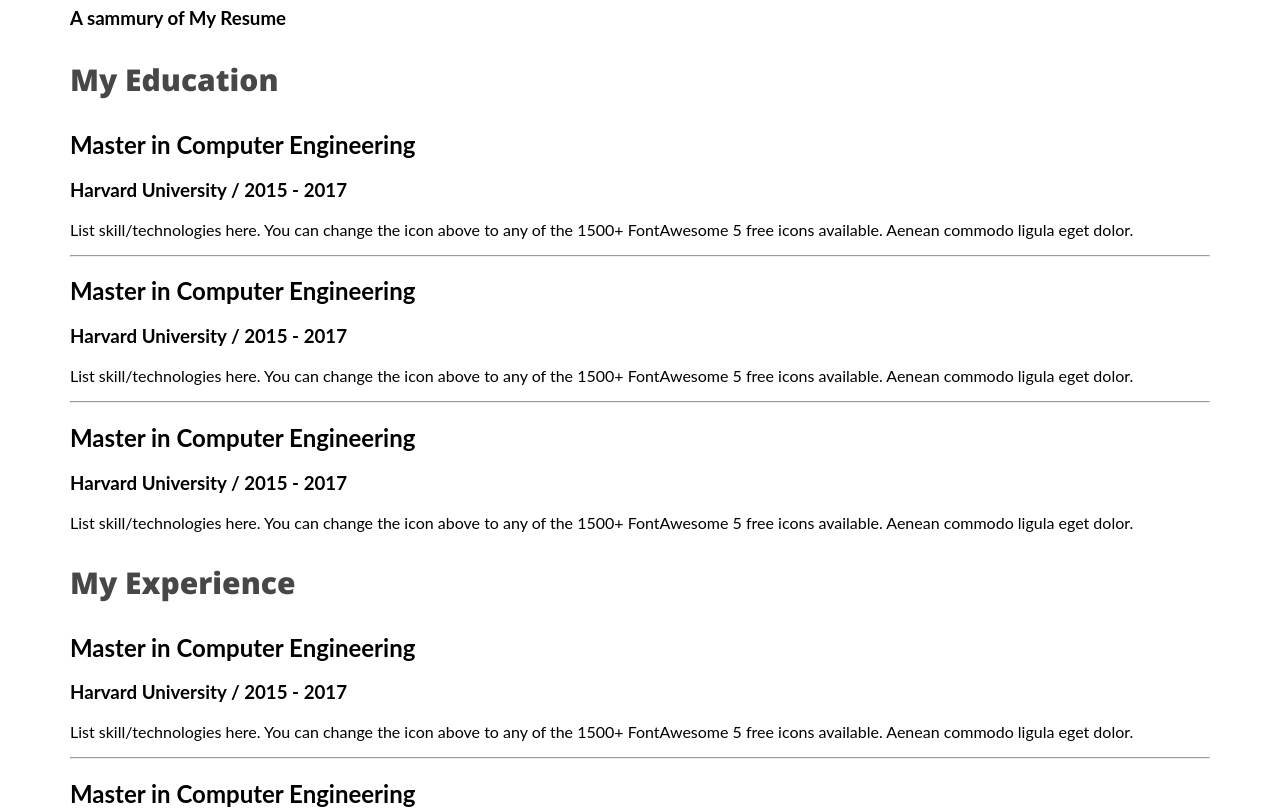
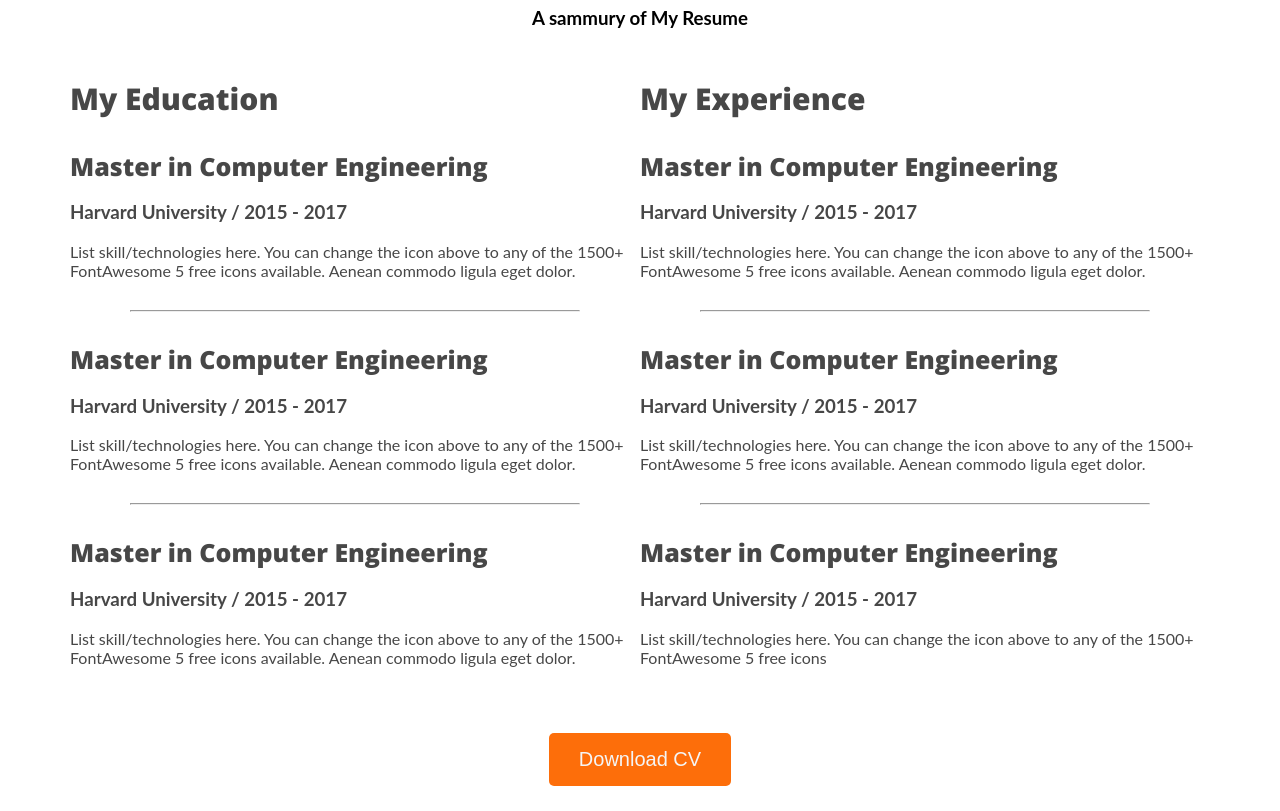
Before and after one commit to Avijit648/webdeveloper-repo, a plain HTML site: page index.html in a window 1280 px wide. Shown: the part 2040-2851 px from the top of the page. Drawn offline with nearby package versions, Linux system fonts and the light colour scheme.

Commit message:
adedd download button

```diff
--- a/index.html
+++ b/index.html
@@ -139,7 +139,11 @@
               to any of the 1500+ FontAwesome 5 free icons
          </div>
           </div>
+
         </section>
+         <div class="download-cv">
+            <button class="btn">Download CV</button>
+          </div>
     </main>
     <footer>
 
--- a/styles/portfolio.css
+++ b/styles/portfolio.css
@@ -137,3 +137,31 @@ font-family: Open Sans;
 font-size: 30px;
 font-weight: 700;
 }
+.resume-container{
+    display: flex;
+}
+.resume-item-institute, .resume-item-description{
+    color: #474747;
+
+}
+.section{
+    text-align: center;
+}
+.resume-item-title{
+    color: #474747;
+    font-family: Open Sans;
+    font-size: 25px;
+    font-weight: 700;
+    margin-bottom: 10px;
+}
+.resume-container hr{
+    margin: 30px 60px;
+}
+.resume-item-institute, {
+    margin-bottom: 20px;
+    margin-top: 0px;
+}
+.download-cv{
+    text-align: center;
+    margin-top: 50px;
+}
```
